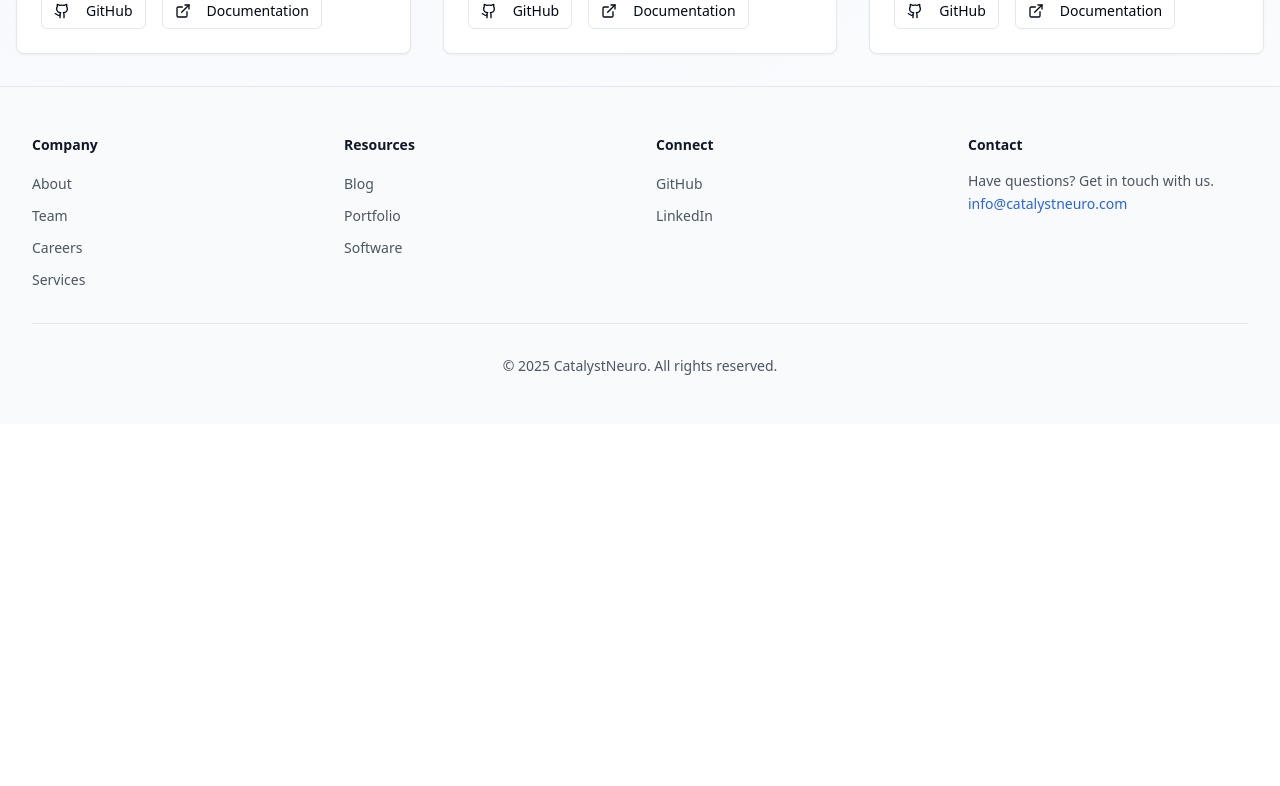
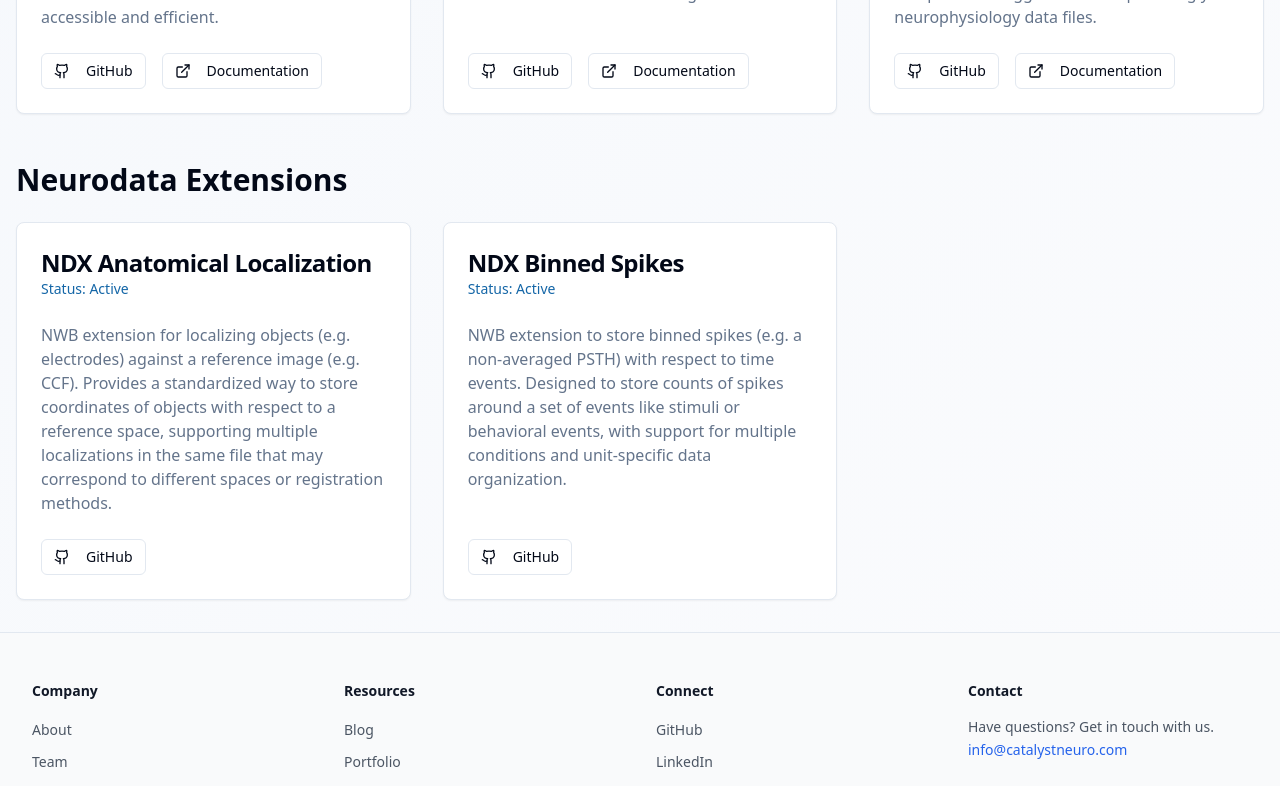
Before and after one commit to catalystneuro/catalystneuro.github.io, a React (Vite) app: page /software in a window 1280 px wide. Shown: the part 805-1591 px from the top of the page. Before the commit the page ends 1229 px from the top, so only its background shows below. Built offline with nearby package versions, Linux system fonts and the light colour scheme.

Commit message:
feat: add NDX Anatomical Localization and NDX Binned Spikes extensions with descriptions and GitHub links

```diff
--- /dev/null
+++ b/src/content/software/ndx-anatomical-localization.md
@@ -0,0 +1,6 @@
+---
+name: NDX Anatomical Localization
+description: NWB extension for localizing objects (e.g. electrodes) against a reference image (e.g. CCF). Provides a standardized way to store coordinates of objects with respect to a reference space, supporting multiple localizations in the same file that may correspond to different spaces or registration methods.
+status: Active
+github: https://github.com/catalystneuro/ndx-anatomical-localization
+---
--- /dev/null
+++ b/src/content/software/ndx-binned-spikes.md
@@ -0,0 +1,6 @@
+---
+name: NDX Binned Spikes
+description: NWB extension to store binned spikes (e.g. a non-averaged PSTH) with respect to time events. Designed to store counts of spikes around a set of events like stimuli or behavioral events, with support for multiple conditions and unit-specific data organization.
+status: Active
+github: https://github.com/catalystneuro/ndx-binned-spikes
+---
--- a/src/pages/Software.tsx
+++ b/src/pages/Software.tsx
@@ -13,8 +13,13 @@ const Software = () => {
         <p className="text-center text-lg text-muted-foreground mb-12 max-w-2xl mx-auto">
           We develop open-source tools to make neurophysiology data management and standardization accessible to all researchers.
         </p>
+
+        <div className="mb-12">
+          <h2 className="text-3xl font-bold mb-6">Core Tools</h2>
           <div className="grid gap-8 md:grid-cols-1 lg:grid-cols-2 xl:grid-cols-3">
-          {softwareList.map((software) => (
+            {softwareList
+              .filter(software => !software.name.startsWith('NDX'))
+              .map((software) => (
                 <Card key={software.name} className="flex flex-col">
                   <img
                     src={software.image}
@@ -62,6 +67,45 @@ const Software = () => {
               ))}
           </div>
         </div>
+
+        <div>
+          <h2 className="text-3xl font-bold mb-6">Neurodata Extensions</h2>
+          <div className="grid gap-8 md:grid-cols-1 lg:grid-cols-2 xl:grid-cols-3">
+            {softwareList
+              .filter(software => software.name.startsWith('NDX'))
+              .map((software) => (
+                <Card key={software.name} className="flex flex-col">
+                  <CardHeader>
+                    <div className="flex justify-between items-start">
+                      <div>
+                        <CardTitle className="text-2xl">{software.name}</CardTitle>
+                        <CardDescription className="text-primary font-medium">
+                          Status: {software.status}
+                        </CardDescription>
+                      </div>
+                    </div>
+                  </CardHeader>
+                  <CardContent className="flex-grow">
+                    <p className="text-muted-foreground">{software.description}</p>
+                  </CardContent>
+                  <CardFooter>
+                    <Button variant="outline" size="sm" asChild>
+                      <a
+                        href={software.github}
+                        target="_blank"
+                        rel="noopener noreferrer"
+                        className="flex items-center"
+                      >
+                        <Github className="w-4 h-4 mr-2" />
+                        GitHub
+                      </a>
+                    </Button>
+                  </CardFooter>
+                </Card>
+              ))}
+          </div>
+        </div>
+      </div>
     </div>
   );
 };
```
Lines whose indentation alone changed are shown as unchanged.
